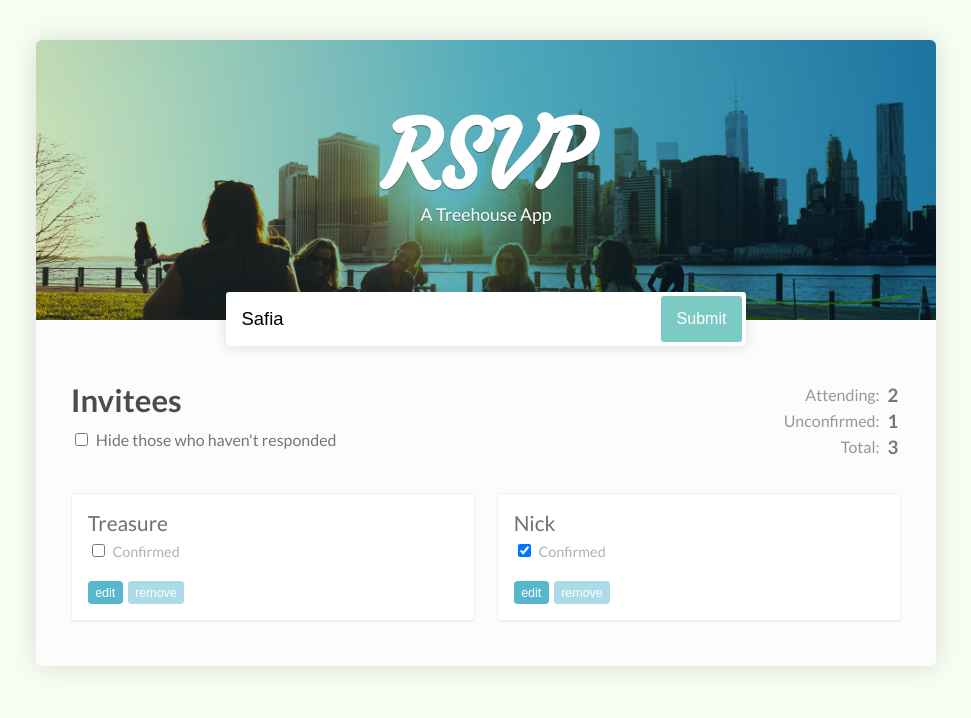
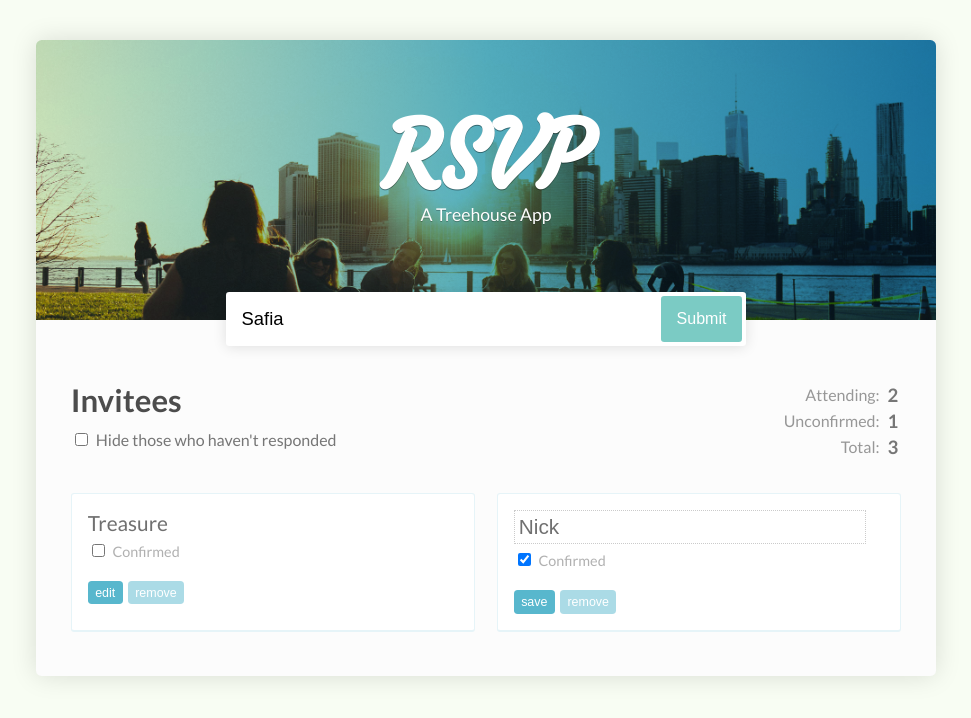
Before and after one commit to kpfromer/rsvp-app-react, a React (Create React App) app: page / in a window 1280 px wide. Shown: the top 718 px of the page, without its empty margins (154-1125 px from the left). Built offline with nearby package versions, Linux system fonts and the light colour scheme.

Commit message:
Add guest name change

```diff
--- a/src/App.js
+++ b/src/App.js
@@ -8,27 +8,38 @@ class App extends Component {
     guests: [
       {
         name: 'Treasure',
-        isConfirmed: false
+        isConfirmed: false,
+        isEditing: false
       },
       {
         name: 'Nick',
-        isConfirmed: true
+        isConfirmed: true,
+        isEditing: true
       }
     ]
   };
 
-  toggleConfirmationAt = guestIndex =>
+  setGuestPropertyAt = (guestIndex, property, value) =>
     this.setState({
       guests: this.state.guests.map((guest, index) =>
         index === guestIndex ?
           {
             ...guest,
-            isConfirmed: !guest.isConfirmed
+            [property]: value
           }
           :
           guest
       )
     });
+
+  toggleGuestPropertyAt = (guestIndex, property) =>
+    this.setGuestPropertyAt(guestIndex, property, !this.state.guests[guestIndex][property]);
+
+  toggleConfirmationAt = index => this.toggleGuestPropertyAt(index, 'isConfirmed');
+  toggleEditingAt = index => this.toggleGuestPropertyAt(index, 'isEditing');
+
+  setNameAt = (guestIndex, text) =>
+    this.setGuestPropertyAt(guestIndex, 'name', text);
 
   getTotalInvited = () => this.state.guests.length;
   getAttendingGuests = () => this.state.guests.filter(guest => guest.isConfirmed);
@@ -68,7 +79,12 @@ class App extends Component {
             </tr>
             </tbody>
           </table>
-          <GuestList guests={this.state.guests} toggleConfirmationAt={this.toggleConfirmationAt}/>
+          <GuestList
+            guests={this.state.guests}
+            toggleConfirmationAt={this.toggleConfirmationAt}
+            toggleEditingAt={this.toggleEditingAt}
+            setNameAt={this.setNameAt}
+          />
         </div>
       </div>
     );
--- a/src/Guest.js
+++ b/src/Guest.js
@@ -1,22 +1,44 @@
-import React from 'react';
+import React, { Component } from 'react';
 import PropTypes from 'prop-types';
+import GuestName from "./GuestName";
 
-const Guest = props => (
-  <li>
-    <span>{props.name}</span>
-    <label>
-      <input type="checkbox" checked={props.isConfirmed} onChange={props.handleConfirmation} /> Confirmed
-    </label>
-    <button>edit</button>
-    <button>remove</button>
-  </li>
-);
+class Guest extends Component {
 
-Guest.propTypes = {
-  name: PropTypes.string.isRequired,
-  isConfirmed: PropTypes.bool.isRequired,
-  handleConfirmation: PropTypes.func.isRequired
-};
+  static propTypes = {
+    name: PropTypes.string.isRequired,
+    isConfirmed: PropTypes.bool.isRequired,
+    isEditing: PropTypes.bool.isRequired,
+    handleConfirmation: PropTypes.func.isRequired,
+    handleToggleEditing: PropTypes.func.isRequired,
+    setName: PropTypes.func.isRequired
+  };
+
+  setName = event => this.props.setName(event.target.value);
+
+  render() {
+    return (
+      <li>
+        <GuestName
+          isEditing={this.props.isEditing}
+          handleNameEdits={this.setName}>
+          {this.props.name}
+        </GuestName>
+        <label>
+          <input type="checkbox" checked={this.props.isConfirmed} onChange={this.props.handleConfirmation} /> Confirmed
+        </label>
+        <button onClick={this.props.handleToggleEditing}>
+          {
+            this.props.isEditing ?
+              'save'
+              :
+              'edit'
+          }
+        </button>
+        <button>remove</button>
+      </li>
+    );
+  }
+}
 
 
 export default Guest;
--- a/src/GuestList.js
+++ b/src/GuestList.js
@@ -5,34 +5,33 @@ import Guest from "./Guest";
 
 class GuestList extends Component {
 
+  static propTypes = {
+    guests: PropTypes.arrayOf(GuestType).isRequired,
+    toggleConfirmationAt: PropTypes.func.isRequired,
+    toggleEditingAt: PropTypes.func.isRequired,
+    setNameAt: PropTypes.func.isRequired
+  };
+
+  // The reason for not having an arrow function in render is because every time
+  // render is rerun (like on a state change) react has to recreate the arrow fn
+  // which is really inefficient. This can be solved by pre-creating the arrow fn.
   toggleConfirmationAt = index => () => this.props.toggleConfirmationAt(index);
+  toggleEditingAt = index => () => this.props.toggleEditingAt(index);
+  setNameAt = index => text => this.props.setNameAt(index, text);
 
   render() {
     return (
       <ul>
-        {/*<li className="pending"><span>Safia</span></li>*/}
-        {/*<li className="responded"><span>Iver</span>*/}
-        {/*<label>*/}
-        {/*<input type="checkbox" checked /> Confirmed*/}
-        {/*</label>*/}
-        {/*<button>edit</button>*/}
-        {/*<button>remove</button>*/}
-        {/*</li>*/}
-        {/*<li className="responded">*/}
-        {/*<span>Corrina</span>*/}
-        {/*<label>*/}
-        {/*<input type="checkbox" checked /> Confirmed*/}
-        {/*</label>*/}
-        {/*<button>edit</button>*/}
-        {/*<button>remove</button>*/}
-        {/*</li>*/}
         {this.props.guests.map((guest, index) =>
           // TODO: better key than index
           <Guest
             key={index}
             name={guest.name}
             isConfirmed={guest.isConfirmed}
+            isEditing={guest.isEditing}
             handleConfirmation={this.toggleConfirmationAt(index)}
+            handleToggleEditing={this.toggleEditingAt(index)}
+            setName={this.setNameAt(index)}
           />
         )}
       </ul>
@@ -40,9 +39,4 @@ class GuestList extends Component {
   }
 }
 
-GuestList.propsTypes = {
-  guests: PropTypes.arrayOf(GuestType).isRequired,
-  toggleConfirmationAt: PropTypes.func.isRequired
-};
-
 export default GuestList;
--- /dev/null
+++ b/src/GuestName.js
@@ -0,0 +1,26 @@
+import React, { Component } from 'react';
+import PropTypes from 'prop-types';
+
+class GuestName extends Component {
+
+  static propTypes = {
+    isEditing: PropTypes.bool.isRequired,
+    handleNameEdits: PropTypes.func.isRequired
+  };
+
+  render() {
+    if (this.props.isEditing) {
+      return (
+        <input
+          type="text"
+          value={this.props.children}
+          onChange={this.props.handleNameEdits}
+        />
+      );
+    }
+
+    return <span>{this.props.children}</span>
+  }
+}
+
+export default GuestName;
```
